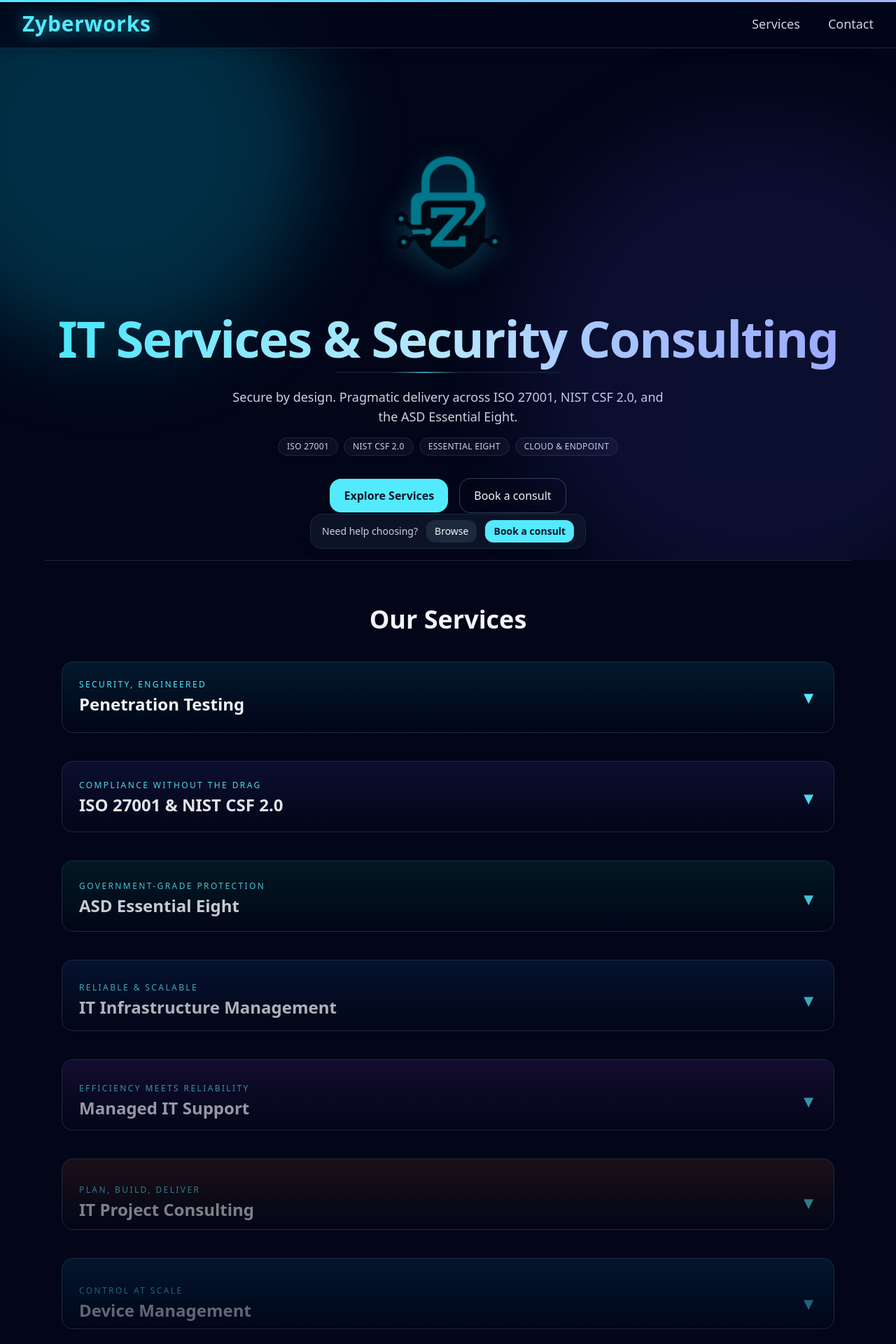
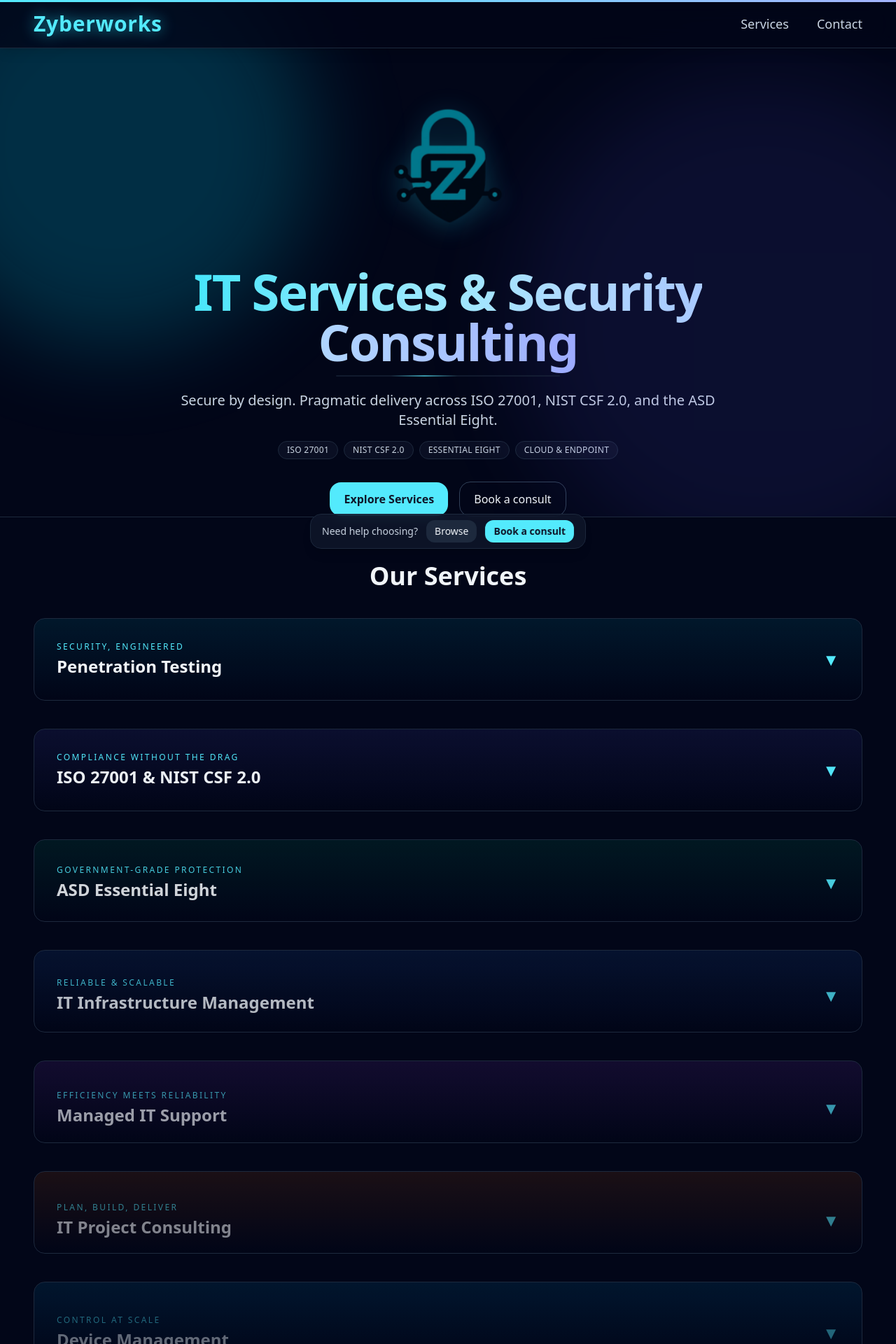
Before and after one commit to zyberworks24-dotcom/zyberworks, a React (Vite) app: page / in a window 1280 px wide. Shown: the top 1920 px of the page at 70% size. Built offline with nearby package versions, Linux system fonts and the light colour scheme.

Commit message:
Fluid layout + creative polish + contact dropdown

```diff
--- a/src/App.jsx
+++ b/src/App.jsx
@@ -8,14 +8,18 @@
       {/* Scroll progress */}
       <ScrollProgress />
 
-      {/* ---------- Navbar ---------- */}
+      {/* ---------- Navbar (fluid widths) ---------- */}
       <header className="fixed top-0 left-0 w-full z-50 bg-slate-950/80 backdrop-blur-lg border-b border-slate-800 shadow-lg">
-        <div className="max-w-7xl mx-auto flex justify-between items-center px-8 py-4">
+        <div
+          className="mx-auto px-6 md:px-8 lg:px-12 py-4
+                     max-w-[1200px] xl:max-w-[1400px] 2xl:max-w-[1600px]
+                     flex justify-between items-center"
+        >
           <h1 className="text-3xl font-extrabold text-cyan-300 tracking-wide drop-shadow-[0_0_10px_rgba(34,211,238,0.7)]">
             Zyberworks
           </h1>
           <nav>
-            <ul className="flex space-x-10 text-slate-300 text-lg font-medium">
+            <ul className="flex space-x-8 lg:space-x-10 text-slate-300 text-lg font-medium">
               <li><a href="#services" className="hover:text-cyan-300 transition">Services</a></li>
               <li><a href="#contact" className="hover:text-cyan-300 transition">Contact</a></li>
             </ul>
@@ -23,8 +27,8 @@
         </div>
       </header>
 
-      {/* ---------- Hero (Creative) ---------- */}
-      <section className="relative h-screen flex flex-col items-center justify-center overflow-hidden pt-32">
+      {/* ---------- Hero (Creative + wider) ---------- */}
+      <section className="relative min-h-[88vh] flex flex-col items-center justify-center overflow-hidden pt-32">
         {/* Parallax glows */}
         <motion.div
           className="absolute h-[36rem] w-[36rem] rounded-full blur-3xl bg-cyan-400/20 -left-32 -top-24"
@@ -51,7 +55,10 @@
           initial={{ opacity: 0, y: 24 }}
           animate={{ opacity: 1, y: 0 }}
           transition={{ duration: 0.8 }}
-          className="text-center px-6 mt-1 text-5xl md:text-7xl font-extrabold tracking-tight"
+          className="text-center px-6 mt-1
+                     text-5xl md:text-7xl 2xl:text-8xl
+                     font-extrabold tracking-tight
+                     max-w-[48rem] md:max-w-[64rem] 2xl:max-w-[80rem]"
         >
           <span className="bg-gradient-to-r from-cyan-300 via-sky-200 to-indigo-300 bg-clip-text text-transparent">
             IT Services & Security Consulting
@@ -72,7 +79,9 @@
           initial={{ opacity: 0, y: 16 }}
           animate={{ opacity: 1, y: 0 }}
           transition={{ delay: 0.15, duration: 0.8 }}
-          className="text-lg text-slate-300 max-w-2xl mx-auto mt-5 text-center px-6"
+          className="text-lg md:text-xl text-slate-300
+                     max-w-[42rem] md:max-w-[56rem] 2xl:max-w-[64rem]
+                     mx-auto mt-5 text-center px-6"
         >
           Secure by design. Pragmatic delivery across ISO 27001, NIST CSF 2.0, and the ASD Essential Eight.
         </motion.p>
@@ -104,8 +113,12 @@
         <div className="pointer-events-none absolute inset-0 [background:radial-gradient(rgba(255,255,255,0.06)_1px,transparent_1px)] [background-size:22px_22px]" />
       </section>
 
-      {/* ---------- Services (Collapsible) ---------- */}
-      <section id="services" className="relative max-w-6xl mx-auto px-6 py-16 border-t border-slate-800">
+      {/* ---------- Services (Collapsible, fluid container) ---------- */}
+      <section
+        id="services"
+        className="relative mx-auto px-6 md:px-8 lg:px-12 py-16 border-t border-slate-800
+                   max-w-[1200px] xl:max-w-[1400px] 2xl:max-w-[1600px]"
+      >
         <h2 className="text-4xl font-bold mb-10 text-center">Our Services</h2>
 
         <CollapsibleService
@@ -247,8 +260,10 @@
   return (
     <div ref={ref} className="relative mb-10 border border-slate-800 rounded-2xl overflow-hidden">
       <div className={`absolute inset-0 bg-gradient-to-b ${tint}`} />
-      <motion.div className="relative p-6 cursor-pointer flex justify-between items-center"
-        onClick={() => setOpen(!open)} style={{ opacity, y }}>
+      <motion.div
+        className="relative p-6 lg:p-8 cursor-pointer flex justify-between items-center"
+        onClick={() => setOpen(!open)} style={{ opacity, y }}
+      >
         <div>
           <p className="text-cyan-300 text-xs uppercase tracking-[0.2em]">{kicker}</p>
           <h3 className="text-2xl font-bold mt-1">{title}</h3>
@@ -258,10 +273,15 @@
 
       <AnimatePresence>
         {open && (
-          <motion.div initial={{ height: 0, opacity: 0 }} animate={{ height: "auto", opacity: 1 }}
-            exit={{ height: 0, opacity: 0 }} transition={{ duration: 0.5 }} className="overflow-hidden p-6 pt-0">
+          <motion.div
+            initial={{ height: 0, opacity: 0 }}
+            animate={{ height: "auto", opacity: 1 }}
+            exit={{ height: 0, opacity: 0 }}
+            transition={{ duration: 0.5 }}
+            className="overflow-hidden p-6 pt-0"
+          >
             <p className="text-slate-300 mb-6">{body}</p>
-            <div className="grid gap-6 sm:grid-cols-2 lg:grid-cols-4">
+            <div className="grid gap-6 grid-cols-1 sm:grid-cols-2 lg:grid-cols-3 2xl:grid-cols-4">
               {cards.map((card, i) => (
                 <motion.div
                   key={i}
@@ -427,13 +447,17 @@
   );
 }
 
-/* ---------- Footer ---------- */
+/* ---------- Footer (fluid widths) ---------- */
 function Footer() {
   return (
     <footer className="border-t border-white/10 bg-slate-950">
-      <div className="max-w-6xl mx-auto px-6 py-10 text-sm text-slate-400 flex flex-col md:flex-row justify-between items-center">
+      <div
+        className="mx-auto px-6 md:px-8 lg:px-12 py-10 text-sm text-slate-400
+                   flex flex-col md:flex-row justify-between items-center
+                   max-w-[1200px] xl:max-w-[1400px] 2xl:max-w-[1600px]"
+      >
         <p>© {new Date().getFullYear()} Zyberworks. All rights reserved.</p>
-        <div className="flex gap-6">
+        <div className="flex gap-6 mt-4 md:mt-0">
           <a href="#services" className="hover:text-cyan-300">Services</a>
           <a href="#contact" className="hover:text-cyan-300">Contact</a>
         </div>
```
Also changed, not shown: 4 other files (tests, documents, lock files or other folders).
